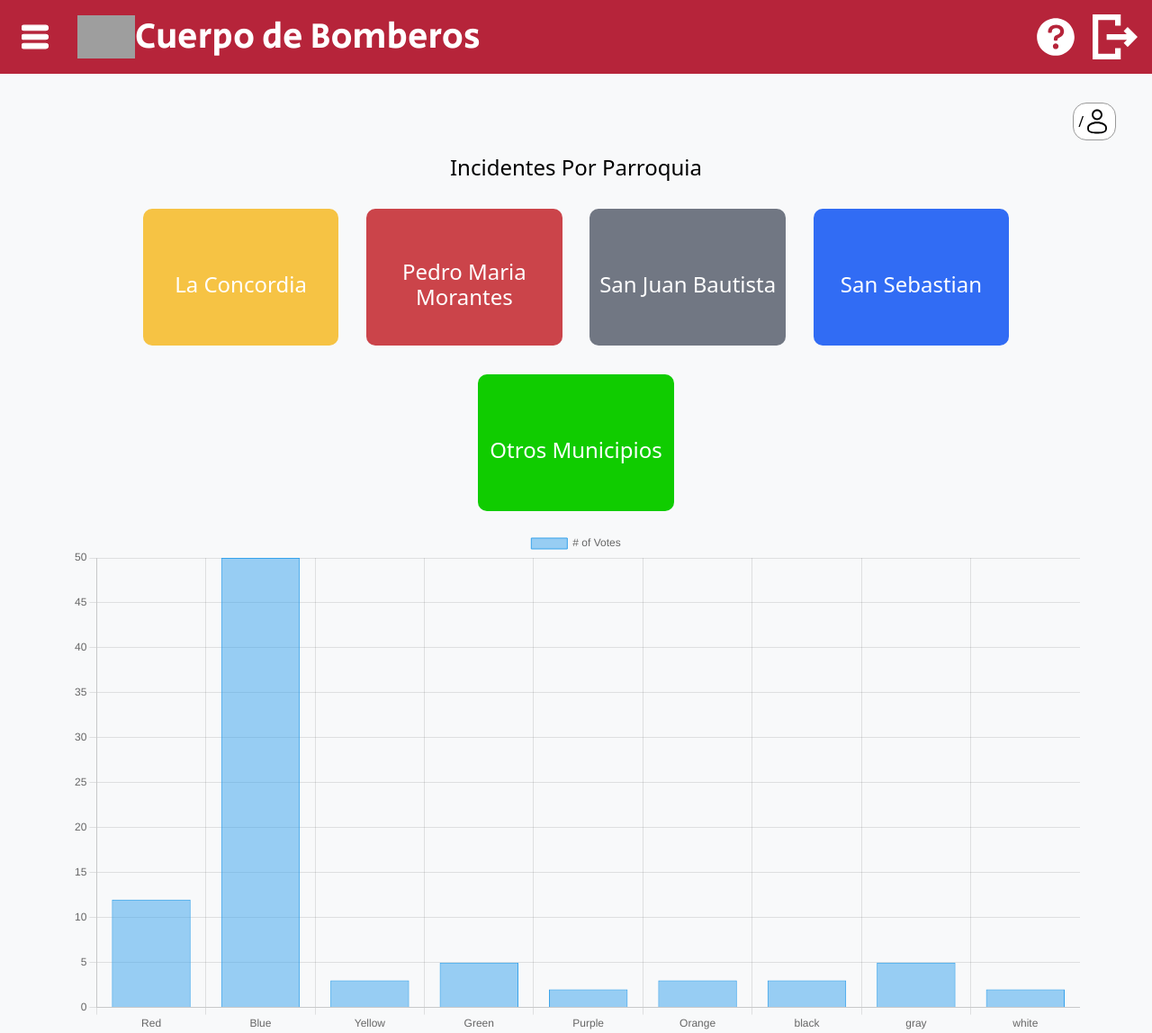
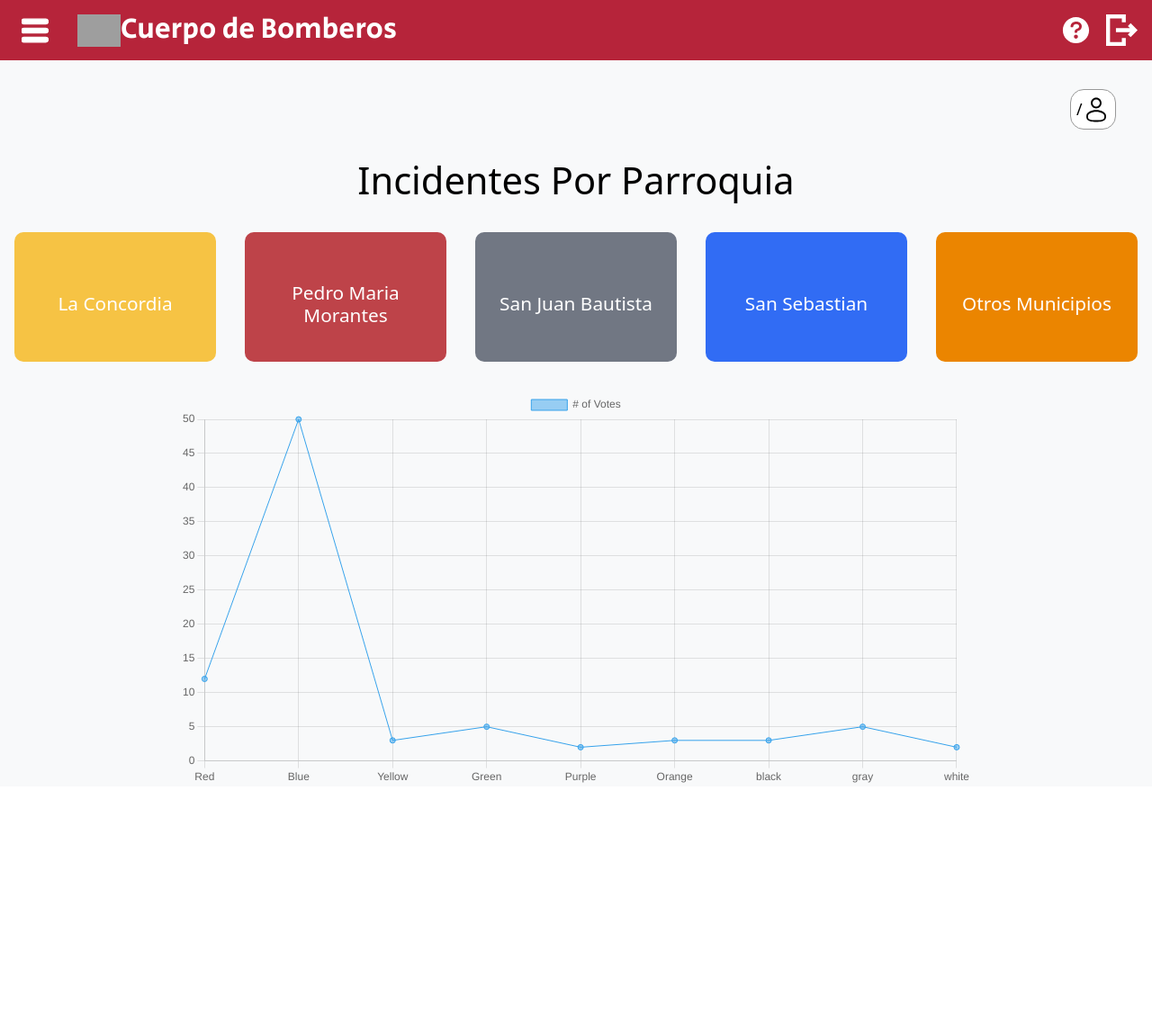
Before and after one commit to TheHazard911/Cuerpo_bomberos, a Django app: template web/templates/dashboard.html in a window 1280 px wide. Shown: the whole page at 90% size. After the commit the page ends 870 px from the top, so only its background shows below. Run offline with Django 5.2, Linux system fonts and the light colour scheme; the template is opened without the code that fills it, so the values that code supplies are empty; some web fonts are replaced; grey boxes are pictures that could not be loaded.

Commit message:
modificaciones visuales

```diff
--- a/web/static/styles.css
+++ b/web/static/styles.css
@@ -170,7 +170,6 @@
 
 html {
   font-size: 100%;
-  text-size-adjust: 100%;
   scroll-behavior: smooth;
 }
 
@@ -304,8 +303,6 @@ table {
 
 p {
   overflow-wrap: break-word;
-  text-wrap: pretty;
-  hyphens: auto;
 }
 
 ul ul {
@@ -561,11 +563,12 @@ summary > * {
   align-items: center;
   margin-left: 1rem;
   img {
-    width: 4rem;
+    width: 3rem;
+    height: auto;
     margin-left: 2rem;
   }
   h1 {
-    font-size: 2.5rem;
+    font-size: 2rem;
     font-family: var(--secular-one);
     color: #fff;
     margin: 0;
@@ -577,13 +580,13 @@ summary > * {
   align-items: center;
   align-content: center;
   img {
-    width: 50px;
-    height: 50px;
+    width: 2.2rem;
+    height: auto;
     margin: 0.5rem;
   }
   img:nth-child(2) {
-    width: 40px;
-    height: 40px;
+    width: 2rem;
+    height: auto;
   }
 }
 .title-main-dashboard {
@@ -677,25 +680,27 @@ summary > * {
   justify-content: space-evenly;
   align-self: center;
   margin: 0.5rem;
-  padding: 0.3rem;
+  padding: 0.4rem;
   p {
     margin: 0;
     width: auto;
     height: auto;
-    font-size: 1rem;
+    font-size: 1.1rem;
   }
 }
 .div-stadist-parroquies {
   margin: 0 auto;
-  width: 80%;
+  width: auto;
   height: auto;
-  margin-bottom: 1.2rem;
+  margin-bottom: 1rem;
 }
 .title-stadist-parroquies {
   display: flex;
   justify-content: center;
   h4 {
-    margin: 0;
+    text-align: center;
+    font-size: 2.6rem;
+    margin: 1rem;
     padding: 0;
   }
 }
@@ -726,8 +731,8 @@ summary > * {
 }
 /****    cards de estadisticas principales  ***/
 .card-parroquies {
-  width: 13.6rem;
-  height: 9.5rem;
+  width: 14rem;
+  height: 9rem;
   margin-top: 2rem;
   border-radius: 10px;
   display: flex;
@@ -740,10 +745,13 @@ summary > * {
   color: #fff;
   font-weight: bold;
   text-align: center;
+  margin: 1rem;
   h5 {
     margin: 0;
     padding: 0;
-    font-size: 1.5rem;
+    font-size: 1.3rem;
+    width: auto;
+    height: auto;
   }
   span {
     margin: 0;
@@ -758,13 +766,13 @@ summary > * {
   background-color: #f6c344;
 }
 .card-red {
-  background-color: #cb444a;
+  background-color: #be4349;
 }
 .card-gray {
   background-color: #717783;
 }
 .card-green {
-  background-color: #10cc00;
+  background-color: #eb8500;
 }
 
 /*************** styles divisiones *******************/
@@ -970,7 +979,7 @@ summary > * {
   display: flex;
   justify-content: center;
   width: auto;
-  height: 70vh;
+  height: 55vh;
 }
 .char {
   width: 100%;
--- a/web/templates/dashboard.html
+++ b/web/templates/dashboard.html
@@ -69,24 +69,34 @@
   const ctx = document.getElementById("myChart");
 
   new Chart(ctx, {
-    type: "bar",
+    type: "line",
     data: {
-      labels: ["Red", "Blue", "Yellow", "Green", "Purple", "Orange","black","gray","white"],
+      labels: [
+        "Red",
+        "Blue",
+        "Yellow",
+        "Green",
+        "Purple",
+        "Orange",
+        "black",
+        "gray",
+        "white"
+      ],
       datasets: [
         {
           label: "# of Votes",
-          data: [12, 50, 3, 5, 2, 3,3, 5, 2, 3],
-          borderWidth: 1,
-        },
-      ],
+          data: [12, 50, 3, 5, 2, 3, 3, 5, 2, 3],
+          borderWidth: 1
+        }
+      ]
     },
     options: {
       scales: {
         y: {
-          beginAtZero: true,
-        },
-      },
-    },
+          beginAtZero: true
+        }
+      }
+    }
   });
 </script>
 {% endblock %}
--- a/web/templates/procedimientos.html
+++ b/web/templates/procedimientos.html
@@ -34,7 +34,7 @@
     </section>
   </div>
   <section class="procedures_record">
-    <h2 class="title_procedures_record">Registro de Procedimientos</h2>
+    <h2 class="title_procedures_record">Registrar de Procedimientos</h2>
   </section>
   <section class="data_form">
     <form action="" method="post">
```
Also changed, not shown: other parts of web/static/styles.css (+50 -38 lines), db.sqlite3.
